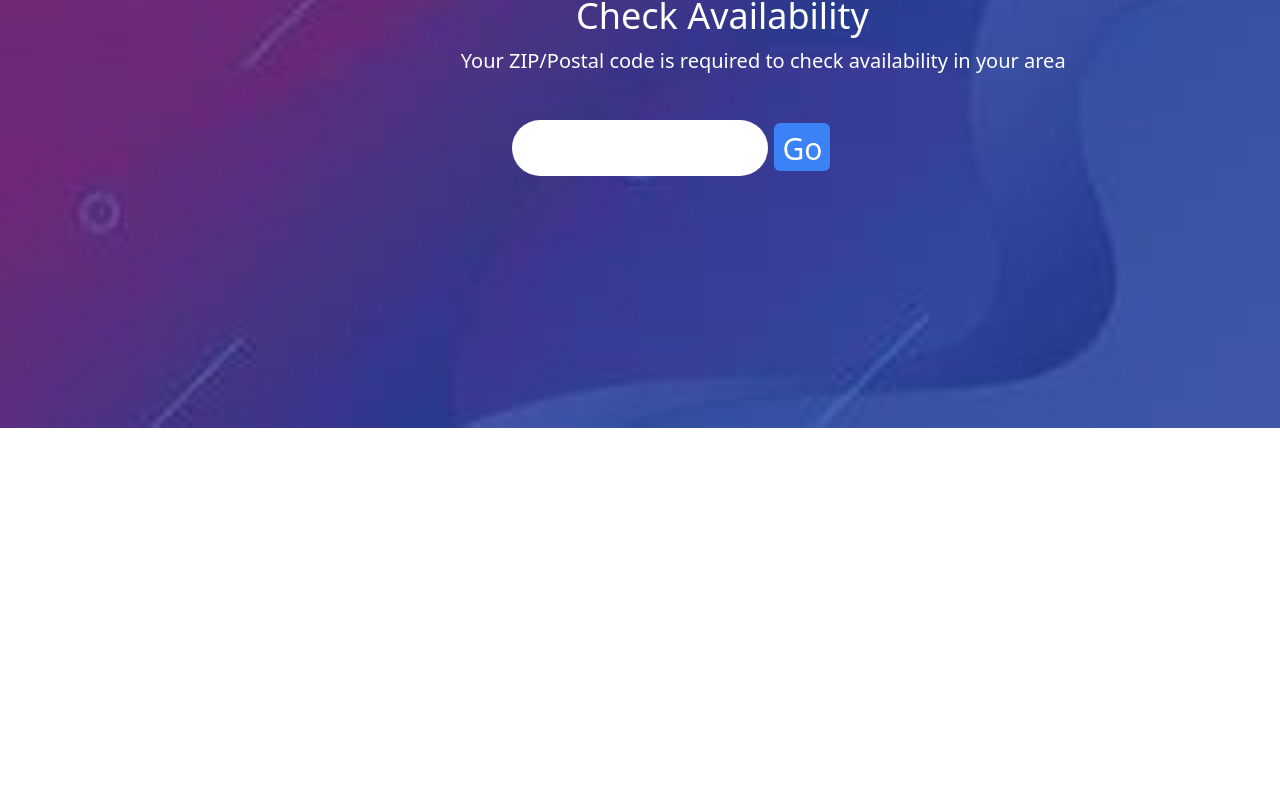
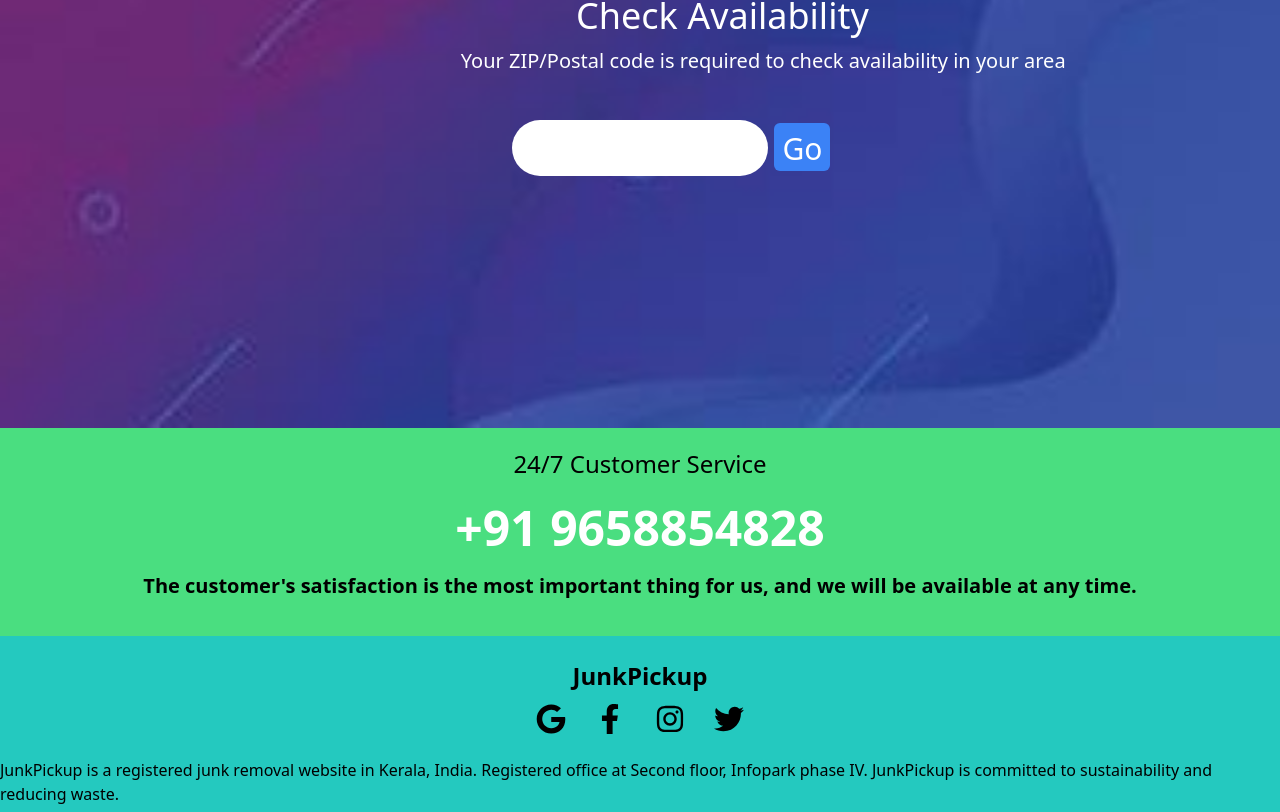
Before and after one commit to PRANAV-K-P/junkpickup, a React (Vite) app in the folder client/: page /j-pincode in a window 1280 px wide. Shown: the part 228-1040 px from the top of the page. Before the commit the page ends 800 px from the top, so only its background shows below. Built offline with nearby package versions, Linux system fonts and the light colour scheme; no server answers.

Commit message:
created footer component and a support component. installed react datepicker and started using it.

```diff
--- a/client/index.html
+++ b/client/index.html
@@ -4,7 +4,7 @@
     <meta charset="UTF-8" />
     <link rel="icon" type="image/svg+xml" href="/vite.svg" />
     <meta name="viewport" content="width=device-width, initial-scale=1.0" />
-    <title>Vite + React</title>
+    <title>JunkPickup</title>
   </head>
   <body>
     <div id="root"></div>
--- /dev/null
+++ b/client/src/components/Footer.jsx
@@ -0,0 +1,16 @@
+import React from 'react'
+import { FaGoogle, FaFacebookF, FaInstagram, FaTwitter } from "react-icons/fa";
+
+const Footer = () => {
+  return (
+    <div className='bg-light-cyan w-full h-44 flex flex-col items-center'>
+        <h2 className='text-2xl font-bold mt-6'>JunkPickup</h2>
+        <div className='w-52 mt-3 flex flex-row justify-between text-3xl'>
+            <FaGoogle /> <FaFacebookF /> <FaInstagram /> <FaTwitter />
+        </div>
+        <h2 className='mt-6'>JunkPickup is a registered junk removal website in Kerala, India. Registered office at Second floor, Infopark phase IV. JunkPickup is committed to sustainability and reducing waste.</h2>
+    </div>
+  )
+}
+
+export default Footer
--- a/client/src/components/Login.jsx
+++ b/client/src/components/Login.jsx
@@ -149,7 +149,7 @@ const Login = () => {
               </div>
             </div>
           </div>
-          <div className="w-4/5 h-45 bg-red-500">
+          <div className="w-4/5 h-45">
             <div
               className="h-full bg-center bg-cover"
               style={{
--- a/client/src/components/Pick_DateTime.jsx
+++ b/client/src/components/Pick_DateTime.jsx
@@ -1,10 +1,12 @@
 import React, { useState } from "react";
 import { FaArrowCircleRight } from "react-icons/fa";
 import Datepicker from "react-datepicker";
+import "react-datepicker/dist/react-datepicker.css";
 import backgroundImage from "../../src/assets/images/commonbackground.jpg";
 
 function Pick_DateTime() {
   const [selectedItems, setSelectedItems] = useState([]);
+  const [selectedDate, setSelectedDate] = useState(new Date());
   const [allItems, setAllItems] = useState([
     { name: "Old furniture", count: 0 },
     { name: "Appliances", count: 0 },
@@ -13,6 +15,8 @@ function Pick_DateTime() {
     { name: "Toys", count: 0 },
     // Add more items here as needed
   ]);
+
+  console.log(selectedDate, "------ date");
 
   const handleItemSelect = (item) => {
     if (!selectedItems.some((i) => i.name === item.name)) {
@@ -27,11 +31,13 @@ function Pick_DateTime() {
   return (
     <div className="relative w-full h-[650px] bg-violet-500 flex flex-col justify-end ">
       <img
-        class="absolute w-full h-full z-0 object-cover"
+        className="absolute w-full h-full z-0 object-cover"
         src={`${backgroundImage}`}
         alt="Image"
       ></img>
-      <h2 className="relative text-white font-semibold ml-[999px] mb-10 text-xl">step 2 out of 4</h2>
+      <h2 className="relative text-white font-semibold ml-[999px] mb-10 text-xl">
+        step 2 out of 4
+      </h2>
       <div className="relative bg-white  z-10 w-full h-[520px]">
         <div className="ml-72 mt-7 bg-white w-full h-full">
           <div className="flex items-center bg-white-400 mb-4">
@@ -42,10 +48,7 @@ function Pick_DateTime() {
           </div>
           <div className="flex items-center bg-white border p-3 border-gray-400 shadow-xl w-3/5 mb-4">
             {allItems.map((item) => (
-              <div
-                key={item.name}
-                className="items-center w-full sm:w-auto"
-              >
+              <div key={item.name} className="items-center w-full sm:w-auto">
                 <button
                   className={`${
                     selectedItems.some((i) => i.name === item.name)
@@ -85,9 +88,23 @@ function Pick_DateTime() {
             <FaArrowCircleRight className="text-blue-600 mr-4 text-2xl" />{" "}
             <span className="text-2xl">Date and Time</span>
           </div>
-          <div className="bg-white w-full">
-            date picker
-            </div>
+          <div className="bg-white border w-3/5">
+            <Datepicker
+              className="border"
+              selected={selectedDate}
+              onChange={(date) => {
+                console.log(typeof(date));
+                console.log(date, "===dateee");
+                setSelectedDate(date);
+              }}
+              dateFormat="dd/MM/yyyy"
+              minDate={new Date()}
+              filterDate={(date) => date.getDay() != 6}
+              showYearDropdown
+              scrollableMonthYearDropdown
+              inline
+            />
+          </div>
         </div>
       </div>
     </div>
--- /dev/null
+++ b/client/src/components/Support.jsx
@@ -0,0 +1,13 @@
+import React from 'react'
+
+const Support = () => {
+  return (
+    <div className='bg-green-400 w-full h-52 flex flex-col items-center'>
+        <h2 className='text-2xl mt-5'>24/7 Customer Service</h2>
+        <h2 className='text-5xl font-bold text-white mt-6'>+91 9658854828</h2>
+        <h2 className='text-xl font-semibold mt-5'>The customer's satisfaction is the most important thing for us, and we will be available at any time.</h2>
+    </div>
+  )
+}
+
+export default Support
--- a/client/src/pages/Check_Availability.jsx
+++ b/client/src/pages/Check_Availability.jsx
@@ -1,10 +1,14 @@
 import React from 'react'
 import Check_Availability from '../components/Check_Availability';
+import Footer from '../components/Footer';
+import Support from '../components/Support';
 
 const Check_Availability_Page = () => {
   return (
     <>
     <Check_Availability />
+    <Support />
+    <Footer />
     </>
   )
 }
--- a/client/tailwind.config.cjs
+++ b/client/tailwind.config.cjs
@@ -6,7 +6,8 @@ module.exports = {
       colors: {
         "dark-red": "#BF2121",
         "dark-green": "#248900",
-        "light-blue": "#2E7EC5"
+        "light-blue": "#2E7EC5",
+        "light-cyan": "#24C9BF"
       },
     },
   },
```
